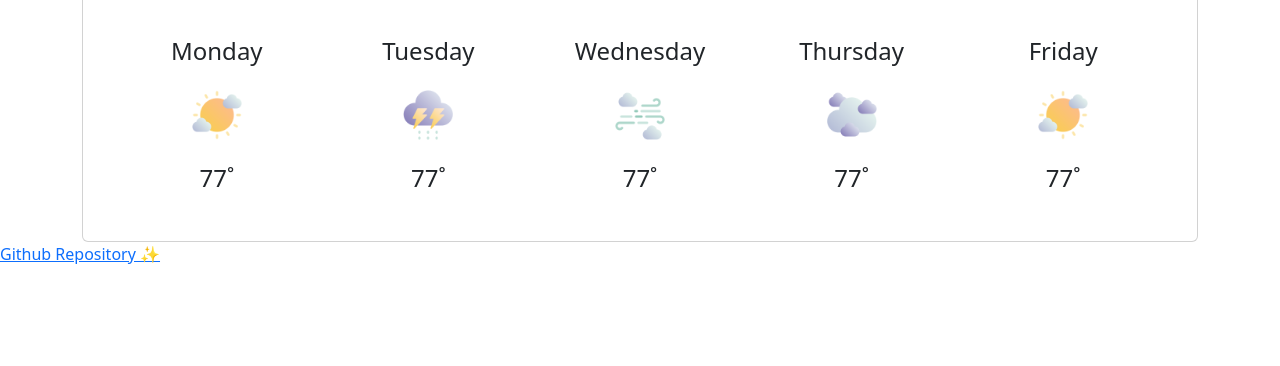
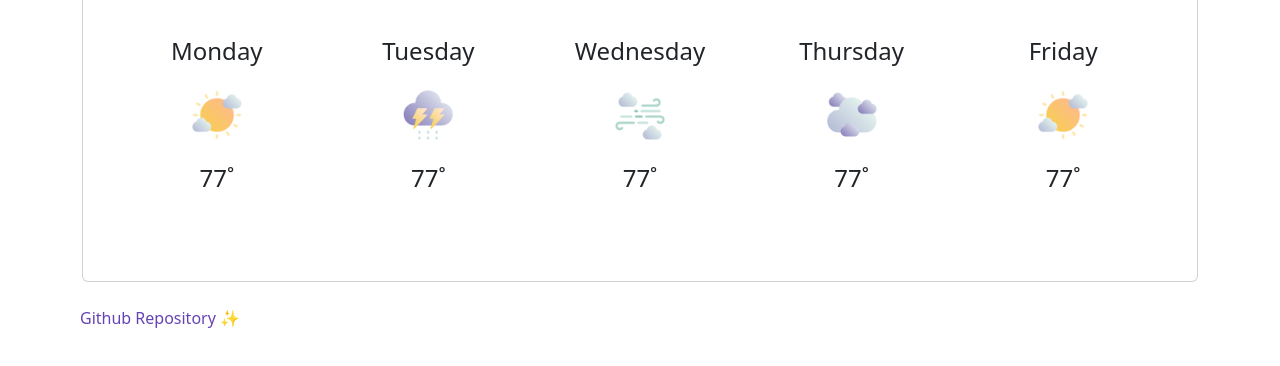
Before and after one commit to noemi-hdz/Weather-widget, a plain HTML site: page index.html in a window 1280 px wide. Shown: the part 274-640 px from the top of the page. Drawn offline with nearby package versions, Linux system fonts and the light colour scheme; no server answers.

Commit message:
Updated link styling

```diff
--- a/index.html
+++ b/index.html
@@ -113,7 +113,15 @@
         </div>
       </div>
     </div>
-    <a href="https://github.com/noemi-hdz/Weather-widget.git" target="_blank"
+    <a
+      href="https://github.com/noemi-hdz/Weather-widget.git"
+      target="_blank"
+      style="
+        color: #6643b5;
+        margin-left: 80px;
+        margin-top: 24px;
+        text-decoration: none;
+      "
       >Github Repository ✨</a
     >
     <script src="index.js" ;></script>
--- a/src/styles.css
+++ b/src/styles.css
@@ -5,8 +5,8 @@ body {
   font-family: "Lato", sans-serif;
 }
 .card {
-  padding: 40px 40px 0;
-  margin-top: 40px;
+  padding: 40px 40px 40px;
+  margin: 40px 0 24px;
 }
 h1 {
   font-size: 80px;
```
Also changed, not shown: 1 other file.
